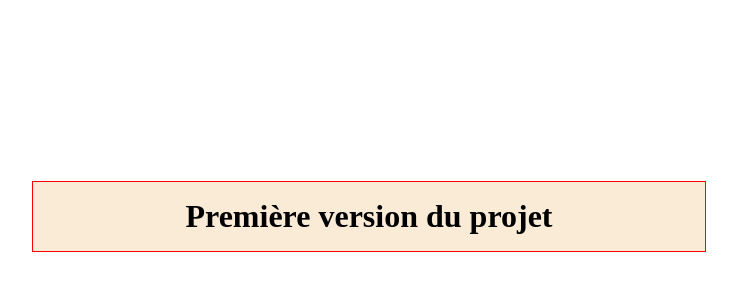
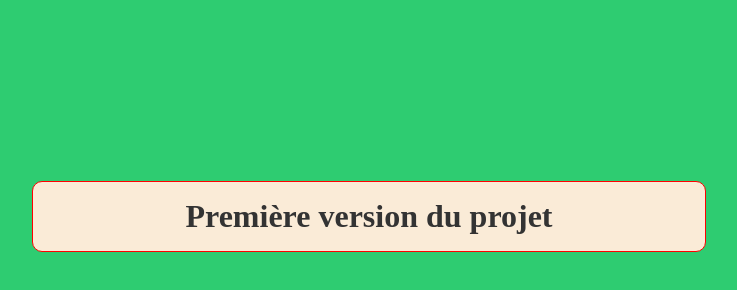
Before and after one commit to Mouhamed120/I-use-Github, a plain HTML site: page index.html in a window 1280 px wide. Shown: the whole page, without its empty margins (271-1008 px from the left). Drawn offline with Linux system fonts and the light colour scheme.

Commit message:
bacground on branch first-brach

```diff
--- a/index.html
+++ b/index.html
@@ -6,6 +6,12 @@
     <meta name="viewport" content="width=device-width, initial-scale=1.0">
     <title>Document</title>
     <style>
+        *{  border-radius: 10px;}
+        body{
+            background: #2ecc71;
+            color: #333;
+
+        }
         h1{
             background: antiquewhite;
             position: absolute;
```
